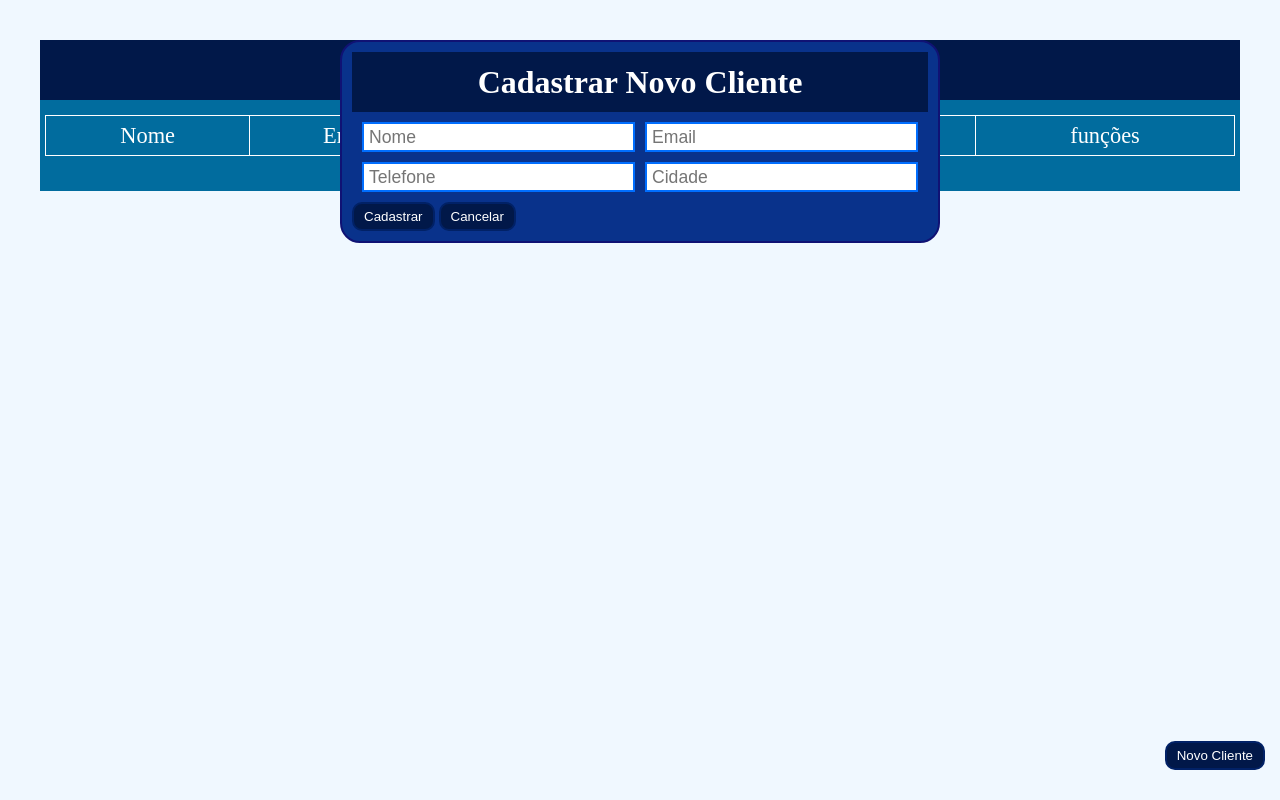
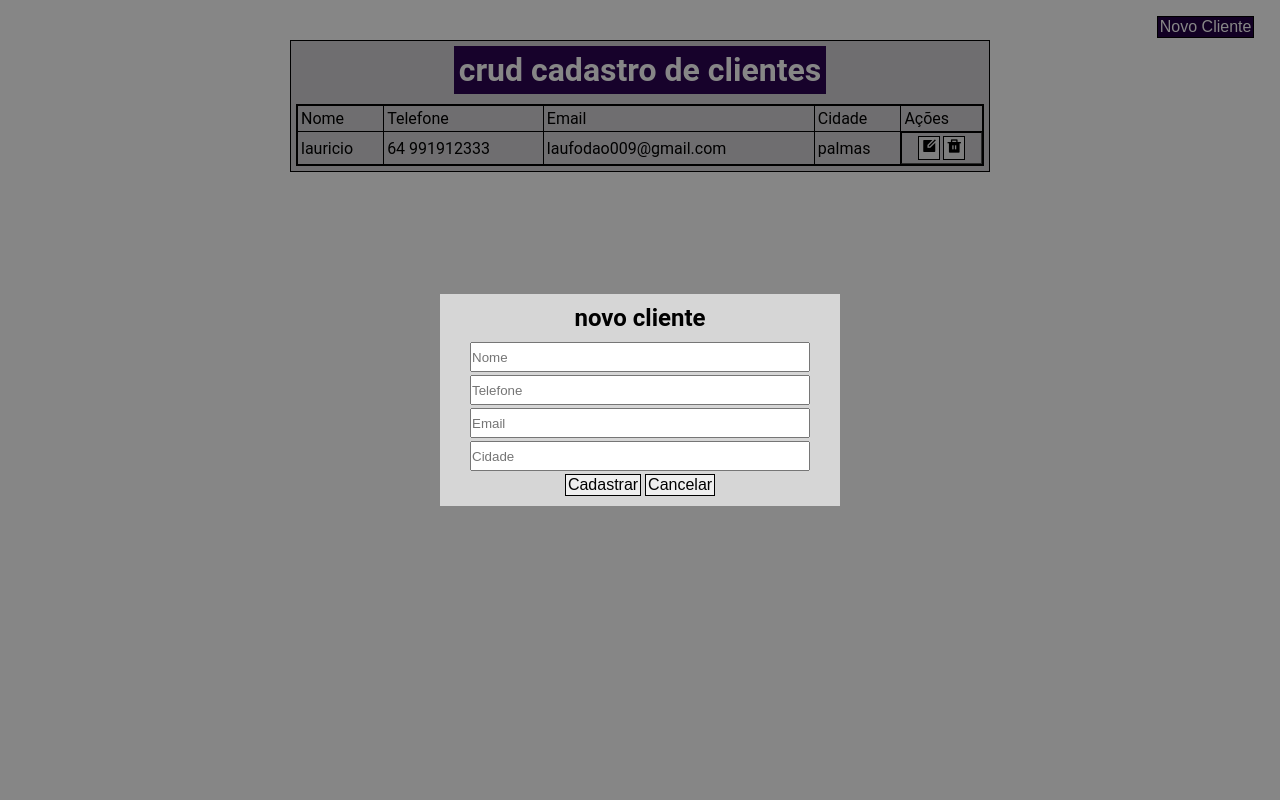
Before and after one commit to lauriciodev/crud-cadastro-de-clientes, a plain HTML site: page index.html in a window 1280 px wide. Both pictures are taken after a click on the button "Novo Cliente". Drawn offline with nearby package versions, Linux system fonts and the light colour scheme.

Commit message:
adição de funções iniciais

```diff
--- a/index.html
+++ b/index.html
@@ -5,73 +5,74 @@
   <meta http-equiv="X-UA-Compatible" content="IE=edge">
   <meta name="viewport" content="width=device-width, initial-scale=1.0">
   <link rel="stylesheet" href="style.css">
-    <title>Crud cadastro de clientes</title>
   <link href="https://cdn.jsdelivr.net/npm/remixicon@2.5.0/fonts/remixicon.css" rel="stylesheet">
+  <title>crud cadastro de clientes</title>
 </head>
 <body>
+  <div class="container">
+    <div class="subcontainer__container">
+      <div class="title__container">
+      <h1>crud cadastro de clientes</h1>
+      </div>
 
-    <div class="container">
-        <div class="sub__container">
-            <div class="title__container">
-                <h1>
-                    CRUD Clientes
-                </h1>
-            </div>
-            <div class="clientes__container">
-                <table class="table__container" border="1px" >
+      <table class="table__container" border>
         <thead>
           <tr>
             <td>Nome</td>
+            <td>Telefone</td>
             <td>Email</td>
-                            <td>Telefone</td>
             <td>Cidade</td>
-                            <td>funções</td>
+            <td>Ações</td>
           </tr>
         </thead>
-                    <tbody id="cont__clientes">
+
+         <tbody>
+          <tr>
+            <td>lauricio</td>
+            <td>64 991912333</td>
+            <td>laufodao009@gmail.com</td>
+            <td>palmas </td>
+            <td class="button__container">
+              <button class="btn" id="edit"><i class="ri-edit-box-fill"></i></button>
+              <button class="btn" id="delete"><i class="ri-delete-bin-fill"></i></button>
+            </td>
+          </tr>
+         </tbody>
+      </table>
 
 
 
-                    </tbody>
-
-                </table>
-            </div>
     </div>
 
+  <button class="btn" id="call__modal">Novo Cliente</button>
+
+    <div class="container__modal" id="modal__modal" >
+      <div class="modal">
+        <div class="modal__title">
+          <h2>novo cliente</h2>
+        </div>
+        <form id="form" class="modal__form">
+          <input type="text" id="nome" placeholder="Nome"  required>
+          <input type="text" id="telefone" placeholder="Telefone" required>
+          <input type="text" id="email" placeholder="Email" required>
+          <input type="text" id="cidade" placeholder="Cidade" required>
+
+          <div class="modal__buttons">
+            <button class="btn" id="btn__cadastrar" type="submit">Cadastrar</button>
+            <button class="btn" id="btn__close">Cancelar</button>
+          </div>
+        </form>
 
 
-        <button class="btn" id="call__modal">
-                Novo Cliente
-        </button>
-
-
-        <div class="modal__container">
-            <div class="title__container">
-                <h1>
-                    Cadastrar Novo Cliente
-                </h1>
-            </div>
-            <div class="input__container">
-                <div>
-                    <input type="text" id="nome" placeholder="Nome" required>
-                    <input type="email" id="email" placeholder="Email" required >
-                </div>
-                <div>
-                    <input type="tel" id="telefone" placeholder="Telefone" required>
-                    <input type="text" id="cidade" placeholder="Cidade" required>
-                </div>
-
-
-            </div>
-            <div class="buttons__container">
-                <button class="btn" id="btn__cadastro">Cadastrar</button>
-                <button class="btn" id="cancel">Cancelar</button>
-            </div>
 
       </div>
     </div>
 
 
-    <script type="module" src="./src/script.js"></script>
+  </div>
+
+
+  <script src="index.js"></script>
+
 </body>
 </html>
--- /dev/null
+++ b/index.js
@@ -0,0 +1,98 @@
+let modal = document.getElementById("modal__modal");
+
+const openModal = () =>{
+modal.classList.add("open")
+}
+const closeModal = () =>{
+modal.classList.remove("open")
+}
+
+
+//inputs
+ let nome = document.getElementById("nome");
+ let telefone = document.getElementById("telefone");
+ let email = document.getElementById("email");
+ let cidade = document.getElementById("cidade");
+
+
+const clienteTemporario = {
+  nome:"lauricio2",
+  telefone:"9998998889",
+  email:"lauricio2@gmail.com",
+  cidadem:"vitorino-freire"
+}
+
+const getLocalStorage = () =>  JSON.parse( localStorage.getItem("dataBase")) ?? [];
+const setLocalStorage = (cliente) =>  localStorage.setItem("dataBase", JSON.stringify(cliente))
+
+
+
+// read
+
+const readCliente = () => getLocalStorage()
+
+//create
+
+const createCliente = (cliente) =>{
+ const  data = getLocalStorage();
+ data.push(cliente);
+ setLocalStorage(data);
+}
+
+
+
+//delete
+
+const deleteCliente = (indice) =>{
+  const  data  = getLocalStorage();
+  data.splice(indice,1);
+ setLocalStorage(data);
+}
+
+
+// update
+
+const updateCliente = (cliente, indice) => {
+  const  data = getLocalStorage();
+  data[indice] = cliente;
+  setLocalStorage(data);
+
+}
+
+
+
+const isValidClient = () => { return document.getElementById("form").reportValidity()}
+
+
+
+// salvar cliente
+
+const saveClient = () =>{
+  if(isValidClient()){
+    let dadosFront = {
+      nome:nome.value,
+      telefone:telefone.value,
+      email:email.value,
+      cidade:cidade.value
+    }
+
+
+    createCliente(dadosFront);
+    closeModal();
+
+  }
+}
+
+
+
+
+
+
+
+let callModal = document.getElementById("call__modal");
+let closeModalBtn = document.getElementById("btn__close");
+let btnCadastrar = document.getElementById("btn__cadastrar");
+
+callModal.addEventListener("click", openModal);
+closeModalBtn.addEventListener("click", closeModal);
+btnCadastrar.addEventListener("click", saveClient);
--- a/src/localStorage.js
+++ /dev/null
@@ -1,2 +0,0 @@
-export const getLS = () => JSON.parse(localStorage.getItem ("dbCliente")) ?? [];
-export const setLS = (cliente) => localStorage.setItem("dbCliente",JSON.stringify(cliente));
--- a/src/riseClient.js
+++ /dev/null
@@ -1,9 +0,0 @@
-import { getLS } from "./localStorage.js"
-import { contClientes, sendClient } from "./script.js"
-
-export const riseCliente = () =>{
-    contClientes.innerHTML = "";
-    let banco = getLS()
-    banco.forEach((cliente,indice) => sendClient(cliente,indice))
-
-}
--- a/src/script.js
+++ /dev/null
@@ -1,104 +0,0 @@
-import { createCliente } from "./create.js"
-import { updateData } from './update.js'
-import { getLS, setLS } from "./localStorage.js"
-import { riseCliente } from "./riseClient.js"
-import { deleteCliente } from "./delete.js"
-
-let Modal = document.querySelector(".modal__container");
-let callModal = document.querySelector("#call__modal");
-let cancel = document.querySelector("#cancel");
-const changeModal = () =>{
-    Modal.classList.toggle("modal__open");
-}
-
-// campos inputs
-let nome = document.getElementById("nome");
-let email = document.getElementById("email");
-let telefone = document.getElementById("telefone");
-let cidade = document.getElementById("cidade");
-
-//  função que ira criar um novo cliente
-
-
-
-
-
-
-// função qur irá validar o cliente
-const validCliente = () =>{
-    if(nome.value !== "" && email.value !== "" && telefone.value !== "" && cidade.value !== ""){
-        let newCliente = {
-            nome:nome.value,
-            email:email.value,
-           telefone:telefone.value,
-            cidade:cidade.value
-        }
-
-        createCliente(newCliente);
-        riseCliente();
-        changeModal();
-
-        nome.value = ""
-        email.value = ""
-        telefone.value = ""
-        cidade.value = ""
-
-
-    }else{
-        alert("preencha todos os campos!")
-    }
-
-
-}
-
-
-
-
-// função que irá pegar o click
-
-const getClick = (evento) =>{
-let click = evento.target
-let ind = click.dataset.indice
-let cliente = getLS()
-if(click.id === "del"){
-    if(confirm("deseja realmente deletar o cliente " + cliente[ind].nome )){
-    deleteCliente(ind)
-    }
-}
-
-}
-
-
-
-export let contClientes = document.querySelector("#cont__clientes");
-
-
-// função que manda os dado para o front-end
-
-export const sendClient = (cliente,indice) => {
-    let newCliente = document.createElement("tr");
-    newCliente.innerHTML = `
-    <td>${cliente.nome}</td>
-    <td>${cliente.email}</td>
-    <td>${cliente.telefone}</td>
-    <td>${cliente.cidade}</td>
-    <td>
-        <button class="btn" id="del" data-indice=${indice}><i class="ri-delete-bin-7-fill"></i></button>
-        <button class="btn" id="edit" data-indice=${indice}><i class="ri-pencil-fill"></i></button>
-    </td>
-    `
-   contClientes.append(newCliente)
-}
-
-
-riseCliente()
-
-
-
-
-// eventos
-
-contClientes.addEventListener("click",getClick)
-document.getElementById("btn__cadastro").addEventListener("click",validCliente)
-cancel.addEventListener("click",changeModal);
-callModal.addEventListener("click",changeModal);
--- a/style.css
+++ b/style.css
@@ -1,165 +1,142 @@
 *{
+
   padding: 0;
   margin: 0;
   box-sizing: border-box;
 }
 
-body{
-    background-color: aliceblue;
-}
+/* =======google fonts ========= */
+@import url('https://fonts.googleapis.com/css2?family=Roboto:ital,wght@0,100;0,400;1,100;1,300&display=swap');
 
 
-:root{
-    --cor-principal:#016c9e;
-    --cor-secundaria:#020c63;
-    --cor-texto:#ffffff;
-    --cor-hover:#011849;
+body{
+  font-family: 'Roboto', sans-serif;
 
 }
 
 .container{
   width: 100vw;
+  padding-top: 40px;
+}
+
+.subcontainer__container{
+  width: 100%;
+  margin: 0 auto;
+  max-width: 700px;
+  height: 100%;
+  background-color: rgb(211, 209, 212);
   display: flex;
+  flex-direction: column;
+  align-items: center;
   justify-content: center;
-    padding-top: 40px;
+  gap: 10px;
+  padding: 5px;
+  border: 1px solid rgb(0, 0, 0);
 
 }
 
-.sub__container{
+
+
+.title__container{
+  background-color: rgb(44, 4, 82);
+  padding: 5px;
+  color: white;
+ }
+
+ .table__container{
+  border-collapse: collapse;
+  border: 2px solid rgb(0, 0, 0);
+  color: rgb(0, 0, 0);
   width: 100%;
-    max-width: 1200px;
+
+}
+
+.table__container thead tr td{
+  padding: 3px;
+}
+.table__container tbody tr td{
+  padding: 3px;
+}
+
+.button__container{
+  display: flex;
+  align-items: center;
+  justify-content: center;
+   gap: 3px;
+}
+
+.btn{
+  padding: 1px 2px;
+  border: 1px solid rgb(0, 0, 0);
+  font-size: 1rem;
+  transition: all .1s;
+  cursor: pointer;
+}
+.btn:hover{
+  padding: 1px 2px;
+  background-color: rgb(44, 4, 82);
+  border: 1px solid rgb(0, 0, 0);
+  font-size: 1rem;
+  color:white ;
+}
+
+
+.container__modal{
+  width:100%;
+  display: flex;
+  align-items: center;
+  justify-content: center;
+  background-color: rgba(0, 0, 0, 0.473);
+  padding: 10px;
+  margin: 0 auto;
+  position: absolute;
+  top: 0;
+  height: 100vh;
+  z-index: -10;
+  visibility: hidden;
+}
+
+.open{
+  z-index: 10;
+  visibility: visible;
+}
+
+
+.modal{
+  background-color: rgb(214, 214, 214);
+   padding: 10px;
    display: flex;
    flex-direction: column;
+   gap:10px;
+   width: 100%;
+   max-width: 400px;
    align-items: center;
-    gap: 10px;
-    background-color: var(--cor-principal);
 
 
 }
 
 
-.title__container{
+.modal__form{
+  gap: 3px;
+  display: flex;
+  flex-direction: column;
   width: 100%;
-    height: 60px;
-    background-color: var(--cor-hover);
-    text-align: center;
-    line-height: 60px;
-    color: var(--cor-texto);
+  align-items: center;
 
 
 }
 
-.clientes__container{
+.modal__form input {
   width: 100%;
-    padding: 5px;
-}
-
-.table__container{
-    border-collapse: collapse;
-    border-color: var(--cor-texto);
-    width: 100%;
-
-}
-
-.table__container thead{
-    height: 40px;
-    font-size: 1.4rem;
-    text-align: center;
-    color: var(--cor-texto);
-}
-
-.table__container tbody{
+  max-width: 340px;
   height: 30px;
-    font-size: 18px;
-    color: var(--cor-texto);
-    text-align: center;
-
 }
 
 
-.btn{
-   padding: 5px 10px;
-    background-color: var(--cor-hover);
-    color: var(--cor-texto);
-    border: 2px solid rgb(1, 33, 102);
-    border-radius: 10px;
-    transition: .5s;
-}
-
-.btn:hover{
-    padding: 5px 10px;
-    background-color: var(--cor-hover);
-    color: var(--cor-texto);
-    border: 2px solid white;
-    border-radius: 10px;
-}
-
-/* ===========modal section =======  */
-
 #call__modal{
   position: fixed;
-    bottom: 30px;
-    right: 15px;
+  right: 2%;
+  top: 2%;
+  background-color: rgb(35, 0, 68);
+  color: white;
 }
-
-.modal__container{
-    width: 100%;
-    max-width: 0px;
-    overflow: hidden;
-    position: absolute;
-    background-color: #09328b;
-    border-radius: 20px;
-    transition: .1s;
-
-}
-
-.modal__open{
-    width: 100%;
-    max-width: 600px;
-    overflow: hidden;
-    position: absolute;
-    background-color: #09328b;
-   border: 2px solid rgb(16, 18, 116);
-   padding: 10px;
-    border-radius: 20px;
-
-}
-
-.input__container{
-    padding: 10px;
-    display: flex;
-    flex-direction: column;
-    gap: 10px;
-}
-.input__container div{
-    display: flex;
-    align-items: center;
-    justify-content: space-between;
-    gap: 10px;
-}
-
-.input__container input{
-    height: 30px;
-    width: 100%;
-    font-size: 1.1rem;
-    border: 2px solid rgb(0, 110, 255);
-    padding-left: 5px;
-
-}
-
-.input__container input:focus{
-    outline: none;
-    border: 2px solid rgb(18, 62, 119);
-}
-
-
-@keyframes open {
-    0% {
-        display: block;
-        opacity: 0;
-        transition: 0.3s;
-    }
-    100% {
-        opacity: 1;
-    }
-}
```
Also changed, not shown: src/create.js (deleted, +0 -8 lines), src/delete.js (deleted, +0 -10 lines), src/update.js (deleted, +0 -8 lines), notas.txt (deleted). Lines whose indentation alone changed are shown as unchanged.
